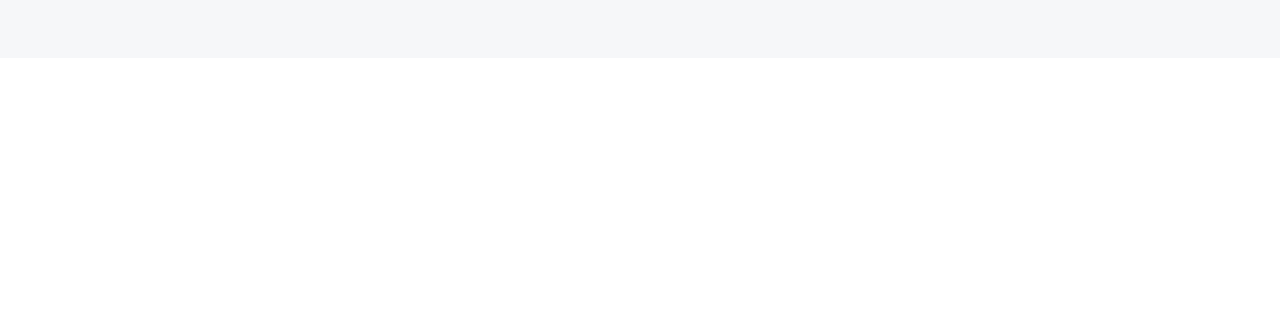
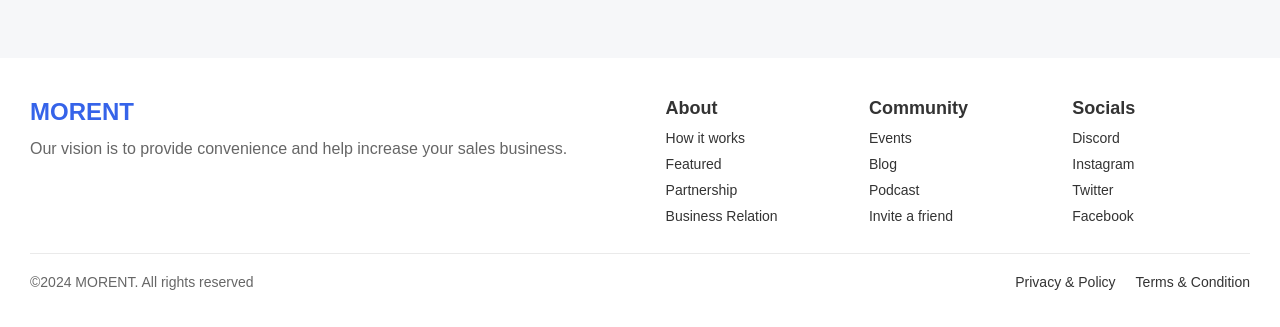
Before and after one commit to MarzioCostantini/Car-Rental-Fullstack, a React (Vite) app: page / in a window 1280 px wide. Shown: the part 996-1323 px from the top of the page. Before the commit the page ends 1054 px from the top, so only its background shows below. Built offline with nearby package versions, Linux system fonts and the light colour scheme; no server answers; the database is empty; a web font is replaced by a local one.

Commit message:
Footer done

```diff
--- a/src/App.tsx
+++ b/src/App.tsx
@@ -11,6 +11,7 @@ import { UserFilterInterface } from './UserFilter';
 import LoginPage from './pages/Login/LoginPage';
 import RegisterPage from './components/RegisterPage/RegistaPage';
 import { UserProvider } from './Context/UserContext';
+import Footer from './components/Footer/Footer';
 
 function App() {
   const [cars, setCars] = useState<Car[]>([]);
@@ -38,6 +39,7 @@ function App() {
                         <Route path="/login" element={<LoginPage />} />
                         <Route path="/register" element={<RegisterPage />} />
                       </Routes>
+                      <Footer />
                     </BrowserRouter>
                   )}
                 </UserFilterContext.Provider>
--- a/src/components/CarList/CarList.css
+++ b/src/components/CarList/CarList.css
@@ -1,6 +1,6 @@
 .car-list {
     display: grid;
-    grid-template-columns: repeat(3, 1fr);
+    grid-template-columns: repeat(4, 1fr);
     gap: 30px;
     margin-bottom: 30px;
 }
@@ -9,7 +9,6 @@
     display: flex;
     align-items: center;
     justify-content: space-between;
-    /* Verteilung zwischen den Elementen */
     margin-bottom: 60px;
 }
 
@@ -17,12 +16,11 @@
     display: flex;
     justify-content: center;
     flex-grow: 1;
-    /* Damit der Button in der Mitte bleibt */
+
 }
 
 .btn-more-wrp h4 {
     margin: 0;
-    /* Entfernt den Standardabstand */
 }
 
 @media screen and (max-width: 950px) {
--- /dev/null
+++ b/src/components/Footer/Footer.css
@@ -0,0 +1,92 @@
+footer {
+    background-color: #ffffff;
+    padding: 40px 30px;
+
+}
+
+.footer-container {
+    display: flex;
+    justify-content: center;
+    align-items: flex-start;
+    gap: 2vw;
+    flex-wrap: wrap;
+    margin: 0 auto;
+}
+
+.footer-section:first-of-type {
+    min-width: 50%;
+}
+
+.footer-section {
+    flex: 1;
+
+    margin-bottom: 20px;
+}
+
+.footer-section h2.logo {
+    font-size: 24px;
+    color: var(--main-color);
+    margin-bottom: 10px;
+}
+
+.footer-section h3 {
+    font-size: 18px;
+    color: #333;
+    margin-bottom: 10px;
+}
+
+.footer-section p.vision {
+    color: #666;
+    line-height: 1.6;
+}
+
+.footer-section ul {
+    list-style: none;
+    padding: 0;
+}
+
+.footer-section ul li {
+    margin-bottom: 8px;
+}
+
+.footer-section ul li a {
+    color: #333;
+    text-decoration: none;
+    font-size: 14px;
+    transition: color 0.3s;
+}
+
+.footer-section ul li a:hover {
+    color: #2A5BFF;
+}
+
+.footer-bottom {
+    display: flex;
+    justify-content: space-between;
+    align-items: center;
+    flex-wrap: wrap;
+    border-top: 1px solid #eaeaea;
+    padding-top: 20px;
+    margin: 0 auto;
+}
+
+.footer-bottom p {
+    color: #666;
+    font-size: 14px;
+}
+
+.footer-links {
+    display: flex;
+    gap: 20px;
+}
+
+.footer-links a {
+    color: #333;
+    text-decoration: none;
+    font-size: 14px;
+    transition: color 0.3s;
+}
+
+.footer-links a:hover {
+    color: #2A5BFF;
+}
--- /dev/null
+++ b/src/components/Footer/Footer.tsx
@@ -0,0 +1,54 @@
+
+import "./Footer.css";
+
+const Footer = () => {
+    return (
+        <footer>
+            <div className="footer-container">
+                <div className="footer-section">
+                    <h2 className="logo">MORENT</h2>
+                    <p className="vision">
+                        Our vision is to provide convenience and help increase your sales
+                        business.
+                    </p>
+                </div>
+                <div className="footer-section">
+                    <h3>About</h3>
+                    <ul>
+                        <li><a href="#">How it works</a></li>
+                        <li><a href="#">Featured</a></li>
+                        <li><a href="#">Partnership</a></li>
+                        <li><a href="#">Business Relation</a></li>
+                    </ul>
+                </div>
+                <div className="footer-section">
+                    <h3>Community</h3>
+                    <ul>
+                        <li><a href="#">Events</a></li>
+                        <li><a href="#">Blog</a></li>
+                        <li><a href="#">Podcast</a></li>
+                        <li><a href="#">Invite a friend</a></li>
+                    </ul>
+                </div>
+                <div className="footer-section">
+                    <h3>Socials</h3>
+                    <ul>
+                        <li><a href="#">Discord</a></li>
+                        <li><a href="#">Instagram</a></li>
+                        <li><a href="#">Twitter</a></li>
+                        <li><a href="#">Facebook</a></li>
+                    </ul>
+                </div>
+            </div>
+            <div className="footer-bottom">
+                <p>&copy;{new Date().getFullYear()} MORENT. All rights reserved</p>
+                <div className="footer-links">
+                    <a href="#">Privacy & Policy</a>
+                    <a href="#">Terms & Condition</a>
+                </div>
+            </div>
+        </footer>
+    );
+};
+
+export default Footer;
```
